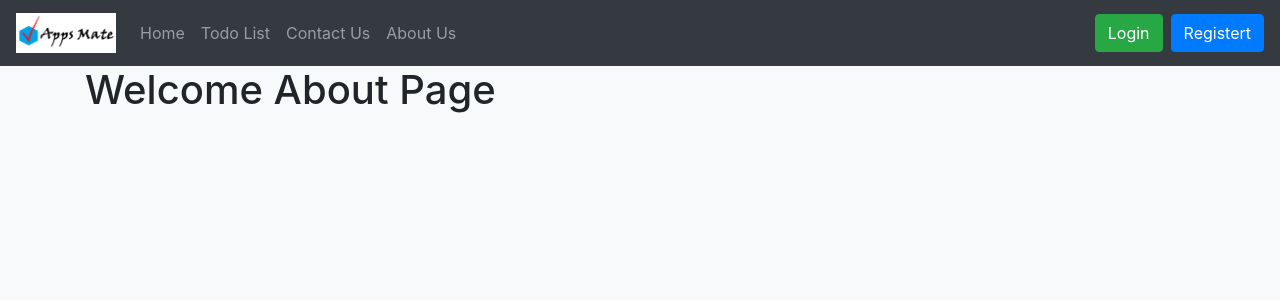
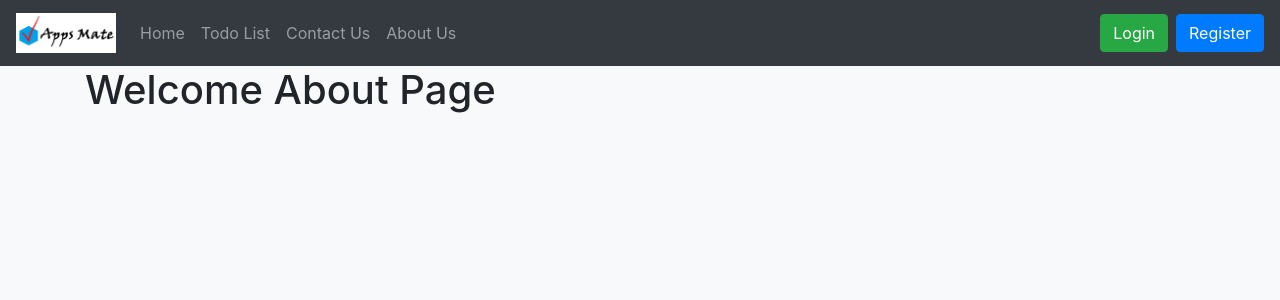
Before and after one commit to gfeng2016/AppsMate, a Django app: page /about/ in a window 1280 px wide. Shown: the top 300 px of the page. Run offline with Django 3.2, Linux system fonts and the light colour scheme.

Commit message:
Modified html files

```diff
--- a/templates/base.html
+++ b/templates/base.html
@@ -38,7 +38,7 @@
       <button class="btn mr-2 btn-success my-2 my-sm-0" type="submit">Login</button>
     </a>
     <a href="{% url 'register' %}">
-      <button class="btn btn-primary my-2 my-sm-0" type="submit">Registert</button>
+      <button class="btn btn-primary my-2 my-sm-0" type="submit">Register</button>
     </a>
     {% endif %}
     </nav>
```
